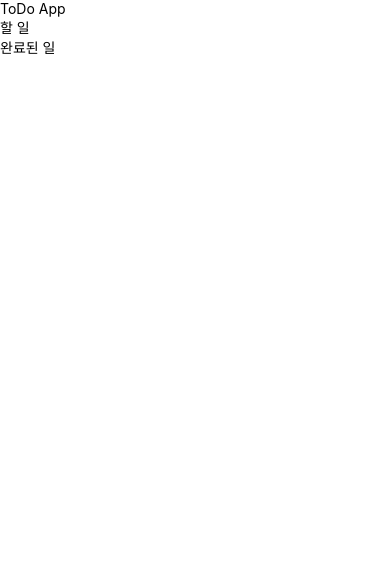
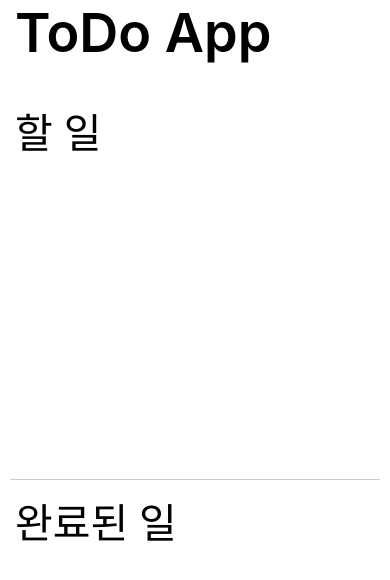
Before and after one commit to jhsonnn/reactnative-study, a React Native app in the folder react-native-basic-app/: screen / in a window 390 px wide. Shown: the top 580 px of the page. Built offline with nearby package versions, Linux system fonts and the light colour scheme.

Commit message:
StyleSheet 이용한 스타일링

```diff
--- a/react-native-basic-app/components/screens/MainScreen.js
+++ b/react-native-basic-app/components/screens/MainScreen.js
@@ -1,17 +1,18 @@
-import { StyleSheet, Text, SafeAreaView, View } from 'react-native'
+import { StyleSheet, Text, SafeAreaView, View, Platform } from 'react-native'
 import React from 'react'
 import { StatusBar } from 'expo-status-bar'
 
 const MainScreen = () => {
   return (
-    <SafeAreaView>
+    <SafeAreaView style={styles.container}>
         <StatusBar barStyle={'default'} />
-        <Text>ToDo App</Text>
-        <View>
-            <Text>할 일</Text>
+        <Text style={styles.pageTitle}>ToDo App</Text>
+        <View style={styles.listView}>
+            <Text style={styles.listTitle}>할 일</Text>
         </View>
-        <View>
-            <Text>완료된 일</Text>
+        <View style={styles.separator} />
+        <View style={styles.listView}>
+            <Text style={styles.listTitle}>완료된 일</Text>
         </View>
     </SafeAreaView>
   )
@@ -19,4 +20,32 @@ const MainScreen = () => {
 
 export default MainScreen
 
-const styles = StyleSheet.create({})
+const styles = StyleSheet.create({
+    container: {
+        flex: 1,
+        paddingTop: Platform.OS === 'android' ? 20 : 0,
+        backgorundColor: '#f7f8fa'
+    },
+    pageTitle: {
+        marginBottom: 35,
+        paddingHorizontal: 15,
+        fontSize: 54,
+        fontWeight: '600'
+    },
+    separator: {
+        marginHorizontal: 10,
+        marginTop: 25,
+        marginBottom: 10,
+        borderBottomWidth: 1,
+        borderBlockColor: 'rgba(0,0,0,0.2)'
+    },
+    listView: {
+        flex: 1,
+    },
+    listTitle: {
+        marginBottom: 25,
+        paddingHorizontal: 15,
+        fontSize: 41,
+        fontWeight: '500'
+    }
+})
```
